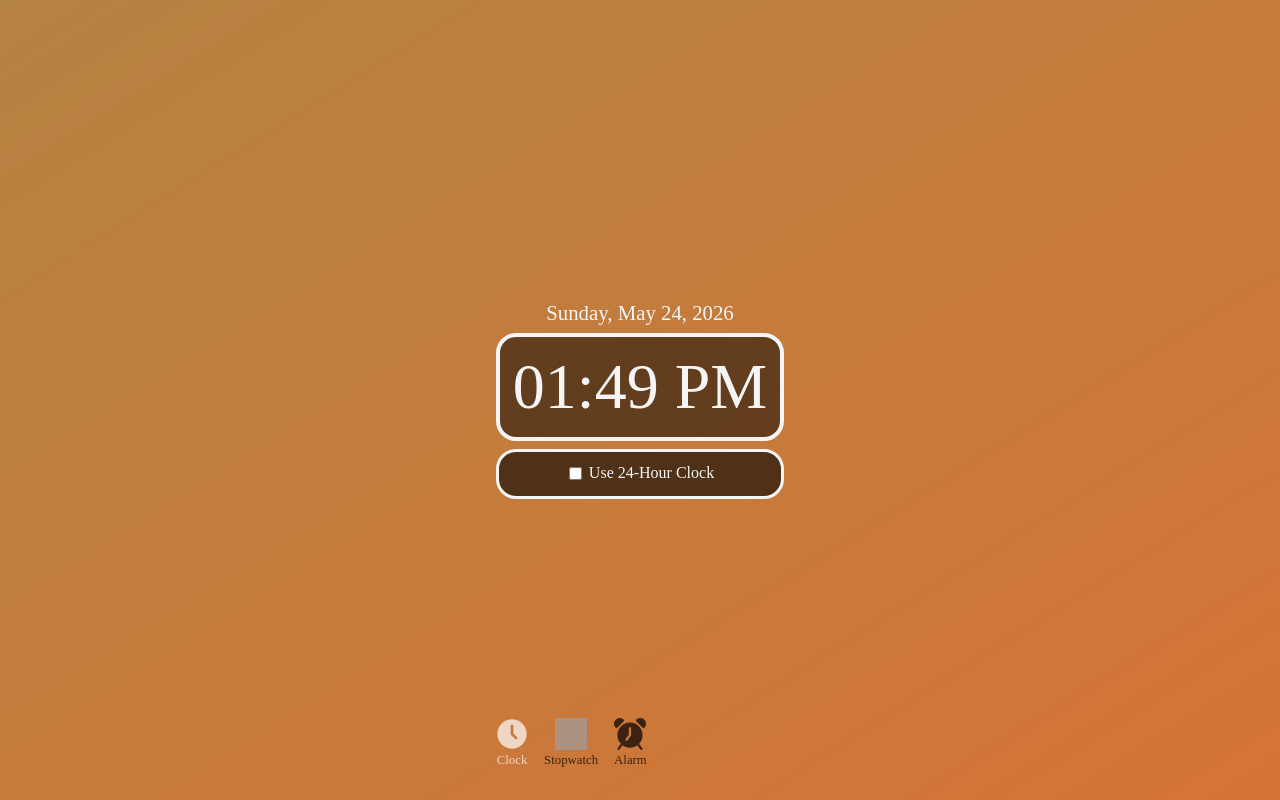
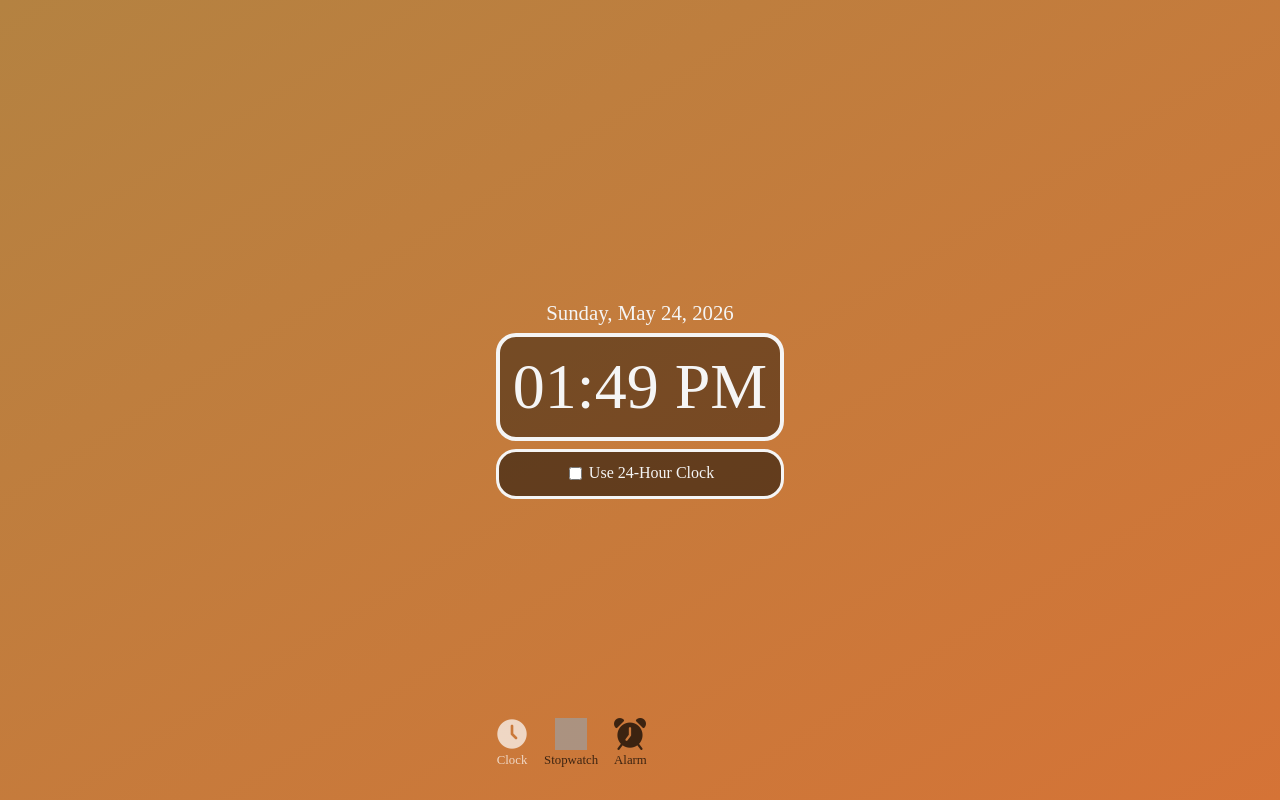
Before and after one commit to Sheikh-Rashdan/clock-webapp, a React (Vite) app: page /clock in a window 1280 px wide. Built offline with nearby package versions, Linux system fonts and the light colour scheme; grey boxes are pictures that could not be loaded; a web font is replaced by a local one.

Commit message:
Modified container background colors

```diff
--- a/src/components/Clock.css
+++ b/src/components/Clock.css
@@ -5,7 +5,7 @@
 }
 
 .clockContainer {
-    background-color: rgba(from black r g b / 0.5);
+    background-color: rgba(from black r g b / 0.4);
     border-radius: 1.25rem;
     border: 4px solid var(--white);
     padding: 0.8rem;
--- a/src/components/ClockOptions.css
+++ b/src/components/ClockOptions.css
@@ -1,5 +1,5 @@
 .clockOptionsContainer {
-    background-color: rgba(from black r g b / 0.6);
+    background-color: rgba(from black r g b / 0.5);
     border-radius: 1.25rem;
     border: 3px solid var(--white);
     padding: 0.8rem;
```
